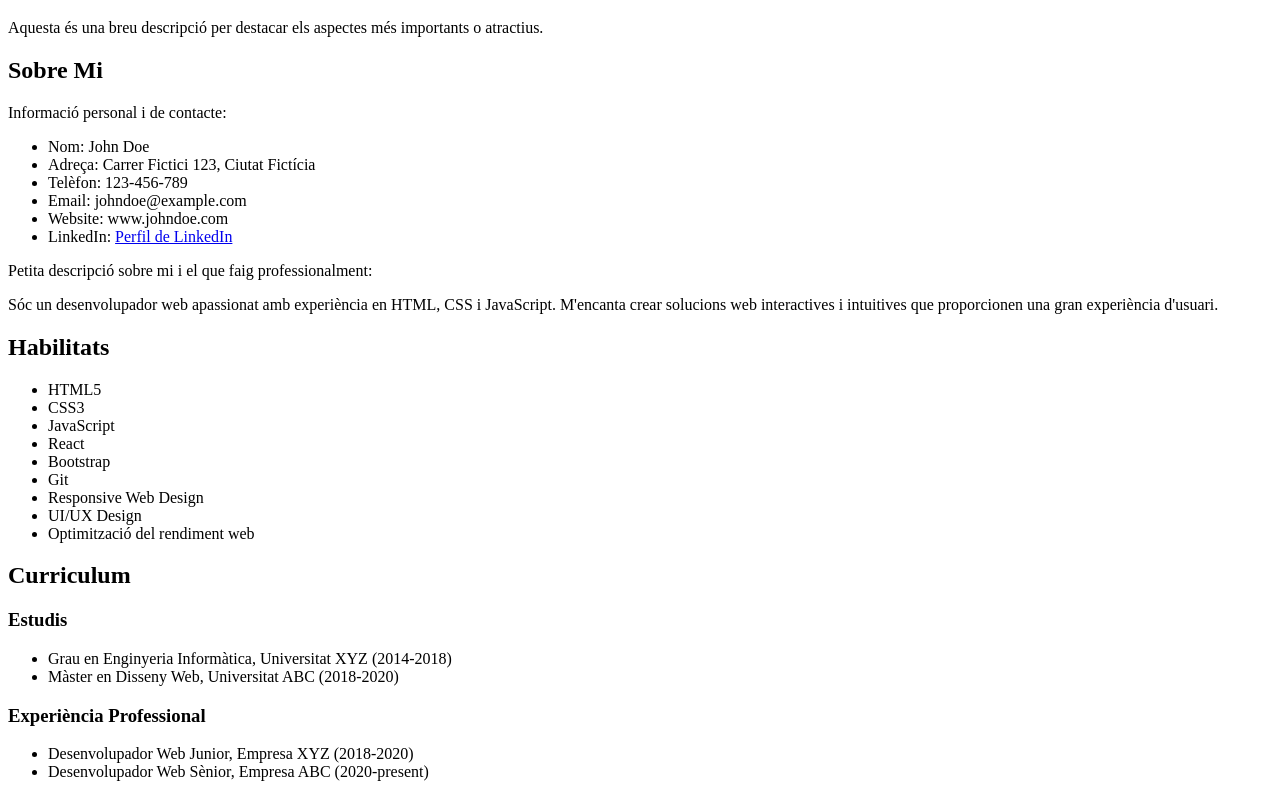
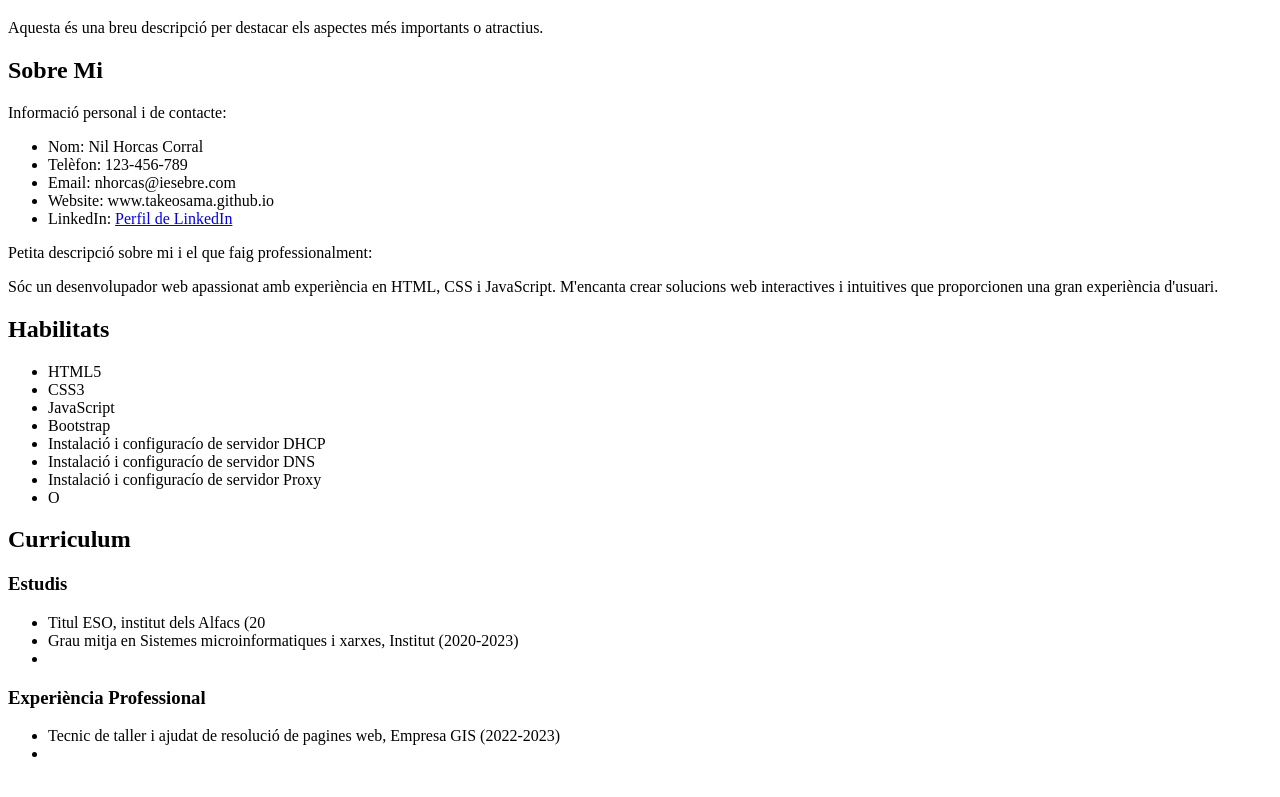
Before and after one commit to Takeosama/Takeosama.github.io, a plain HTML site: page index.html in a window 1280 px wide. Shown: the part 61-858 px from the top of the page. Drawn offline with Linux system fonts and the light colour scheme.

Commit message:
Update index.html

```diff
--- a/index.html
+++ b/index.html
@@ -19,11 +19,10 @@
         <h2>Sobre Mi</h2>
         <p>Informació personal i de contacte:</p>
         <ul>
-            <li>Nom: John Doe</li>
-            <li>Adreça: Carrer Fictici 123, Ciutat Fictícia</li>
+            <li>Nom: Nil Horcas Corral</li>
             <li>Telèfon: 123-456-789</li>
-            <li>Email: johndoe@example.com</li>
-            <li>Website: www.johndoe.com</li>
+            <li>Email: nhorcas@iesebre.com</li>
+            <li>Website: www.takeosama.github.io</li>
             <li>LinkedIn: <a href="https://www.linkedin.com/in/johndoe" target="_blank">Perfil de LinkedIn</a></li>
         </ul>
 
@@ -38,12 +37,11 @@
             <li>HTML5</li>
             <li>CSS3</li>
             <li>JavaScript</li>
-            <li>React</li>
             <li>Bootstrap</li>
-            <li>Git</li>
-            <li>Responsive Web Design</li>
-            <li>UI/UX Design</li>
-            <li>Optimització del rendiment web</li>
+            <li>Instalació i configuracío de servidor DHCP</li>
+            <li>Instalació i configuracío de servidor DNS</li>
+            <li>Instalació i configuracío de servidor Proxy</li>
+            <li>O</li>
         </ul>
     </section>
 
@@ -51,14 +49,15 @@
         <h2>Curriculum</h2>
         <h3>Estudis</h3>
         <ul>
-            <li>Grau en Enginyeria Informàtica, Universitat XYZ (2014-2018)</li>
-            <li>Màster en Disseny Web, Universitat ABC (2018-2020)</li>
+            <li>Titul ESO, institut dels Alfacs (20 </li>
+            <li>Grau mitja en Sistemes microinformatiques i xarxes, Institut (2020-2023)</li>
+            <li></li>
         </ul>
 
         <h3>Experiència Professional</h3>
         <ul>
-            <li>Desenvolupador Web Junior, Empresa XYZ (2018-2020)</li>
-            <li>Desenvolupador Web Sènior, Empresa ABC (2020-present)</li>
+            <li>Tecnic de taller i ajudat de resolució de pagines web, Empresa GIS (2022-2023)</li>
+            <li></li>
         </ul>
     </section>
 
```
